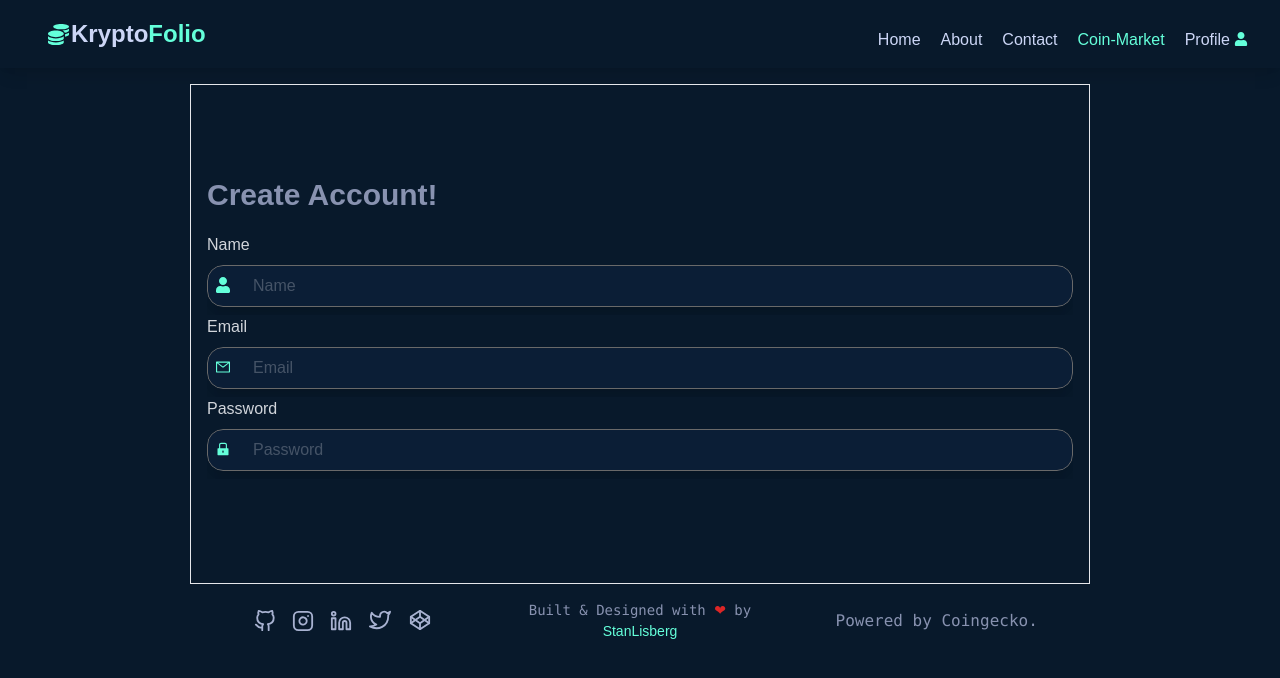
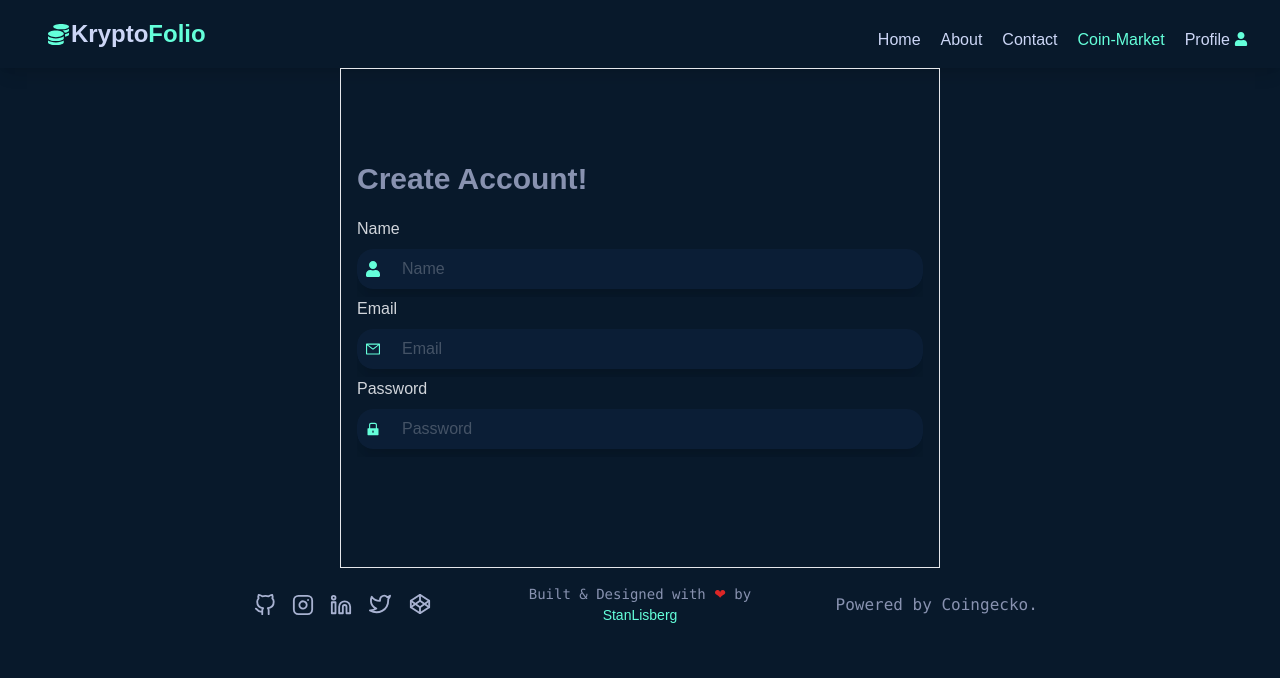
Before and after one commit to Stanlisberg/Kryptofolio, a React (Create React App) app: page /sign-in in a window 1280 px wide. Shown: the top 678 px of the page. Built offline with nearby package versions, Linux system fonts and the light colour scheme.

Commit message:
modified input style

```diff
--- a/src/components/pages/SignIn.jsx
+++ b/src/components/pages/SignIn.jsx
@@ -15,7 +15,7 @@ function SignIn() {
     }
 
     return(
-        <div className='max-w-[900px] mx-auto min-h-[500px] px-4 py-20 mt-4 border'>
+        <div className='max-w-[600px] mx-auto min-h-[500px] px-4 py-20 border'>
             <h2 className='mt-3 font-bold text-3xl overflow-hidden'>Create Account!</h2>
             <form className='mt-5'>
                 <div className='my4'>
--- a/src/index.css
+++ b/src/index.css
@@ -104,7 +104,7 @@ input::placeholder {
 
 .bg-input{
   background: #0b1e36;
-  border: 1px solid dimgrey;
+  /* border: 1px solid dimgrey; */
   padding-left: 5px;
   /* color:dimgrey */
 }
```
